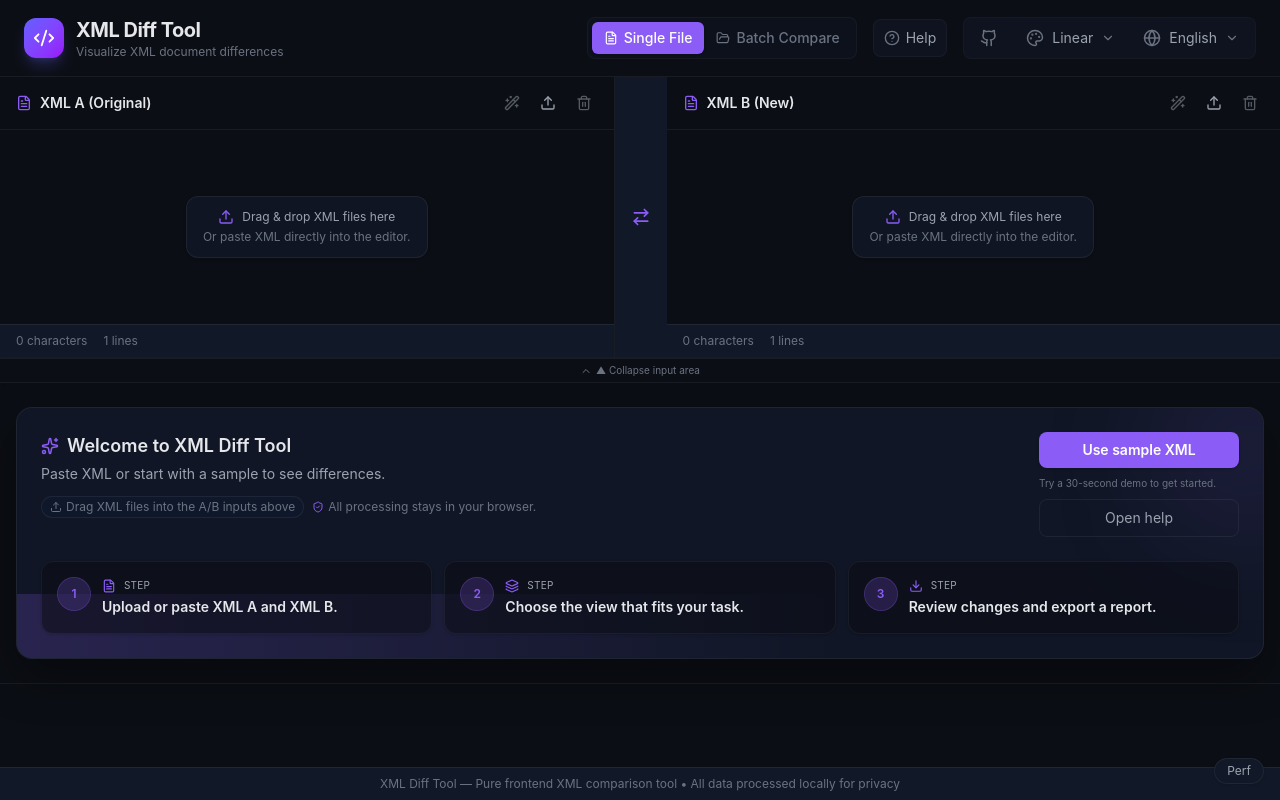
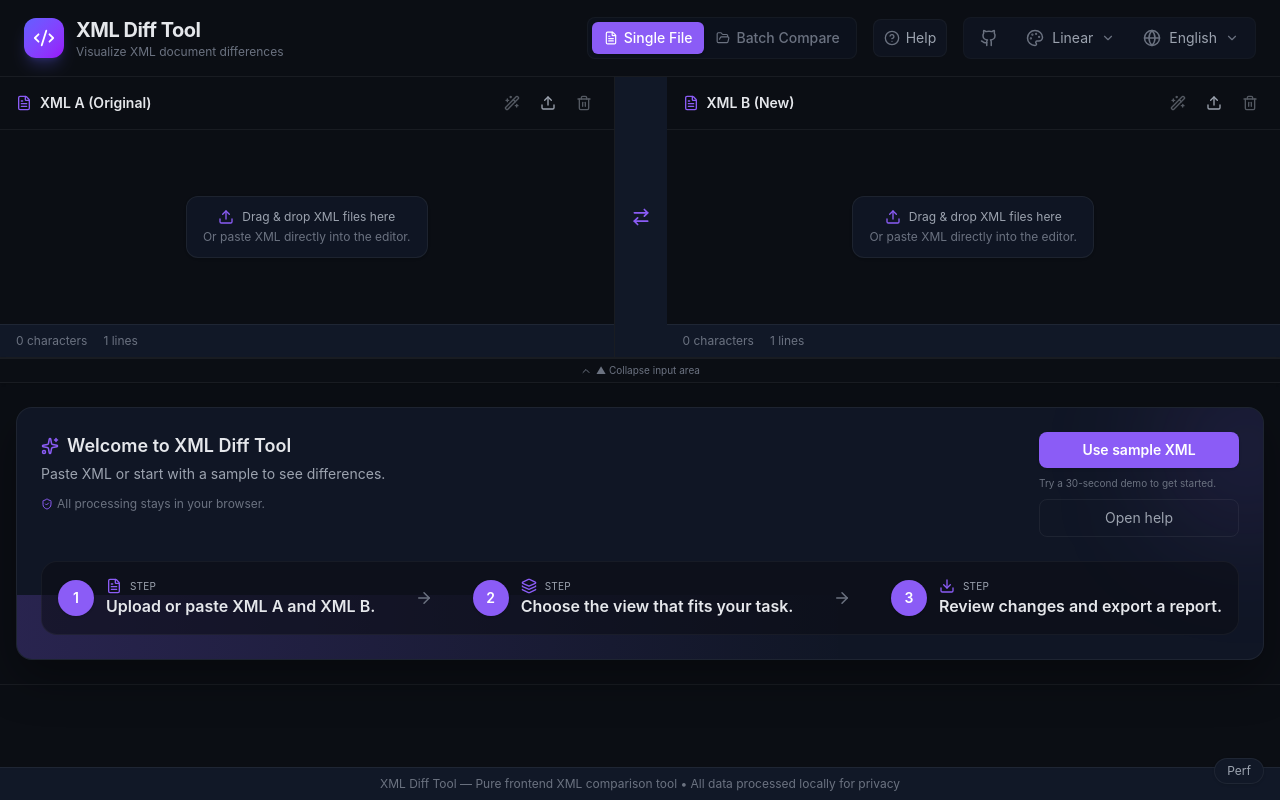
Before and after one commit to adalf0722/xml_diff_tool, a React (Vite) app: page / in a window 1280 px wide. Built offline with nearby package versions, Linux system fonts and the light colour scheme.

Commit message:
Refine empty state flow

```diff
--- a/src/components/EmptyStateCard.tsx
+++ b/src/components/EmptyStateCard.tsx
@@ -1,4 +1,4 @@
-import { FileText, Layers, Download, Sparkles, Upload, ShieldCheck } from 'lucide-react';
+import { FileText, Layers, Download, Sparkles, ShieldCheck, ArrowRight } from 'lucide-react';
 import { useLanguage } from '../contexts/LanguageContext';
 
 interface EmptyStateCardProps {
@@ -24,10 +24,6 @@ export function EmptyStateCard({ onUseSample, onOpenHelp }: EmptyStateCardProps)
               {t.emptySubtitle}
             </p>
             <div className="mt-3 flex flex-wrap items-center gap-2 text-xs text-[var(--color-text-muted)]">
-              <span className="inline-flex items-center gap-1 rounded-full border border-[var(--color-border)] bg-[var(--color-bg-tertiary)] px-2 py-0.5">
-                <Upload size={12} />
-                {t.emptyDropHintCard}
-              </span>
               <span className="inline-flex items-center gap-1">
                 <ShieldCheck size={12} className="text-[var(--color-accent)]" />
                 {t.emptyPrivacyNote}
@@ -55,47 +51,43 @@ export function EmptyStateCard({ onUseSample, onOpenHelp }: EmptyStateCardProps)
           </div>
         </div>
 
-        <div className="grid gap-3 sm:grid-cols-3">
-          <div className="rounded-xl border border-[var(--color-border)]/80 bg-[var(--color-bg-primary)]/55 p-4 shadow-sm">
-            <div className="flex items-start gap-3">
-              <span className="flex h-8 w-8 items-center justify-center rounded-full bg-[var(--color-accent)]/20 text-xs font-semibold text-[var(--color-accent)] ring-1 ring-[var(--color-accent)]/40">
+        <div className="flex flex-col gap-3 rounded-2xl border border-[var(--color-border)]/70 bg-[var(--color-bg-primary)]/55 p-4 sm:flex-row sm:items-center sm:justify-between">
+          <div className="flex items-center gap-3">
+            <span className="flex h-9 w-9 items-center justify-center rounded-full bg-[var(--color-accent)] text-sm font-semibold text-white shadow-sm">
               1
             </span>
-              <div className="space-y-1">
+            <div>
               <div className="flex items-center gap-2 text-[var(--color-text-secondary)]">
-                  <FileText size={14} className="text-[var(--color-accent)]" />
+                <FileText size={16} className="text-[var(--color-accent)]" />
                 <span className="text-[10px] uppercase tracking-wide">{t.emptyStepLabel}</span>
               </div>
-                <div className="text-sm font-semibold text-[var(--color-text-primary)]">{t.emptyStep1}</div>
+              <div className="text-base font-semibold text-[var(--color-text-primary)]">{t.emptyStep1}</div>
             </div>
           </div>
-          </div>
-          <div className="rounded-xl border border-[var(--color-border)]/80 bg-[var(--color-bg-primary)]/55 p-4 shadow-sm">
-            <div className="flex items-start gap-3">
-              <span className="flex h-8 w-8 items-center justify-center rounded-full bg-[var(--color-accent)]/20 text-xs font-semibold text-[var(--color-accent)] ring-1 ring-[var(--color-accent)]/40">
+          <ArrowRight size={18} className="hidden text-[var(--color-text-muted)] sm:block" />
+          <div className="flex items-center gap-3">
+            <span className="flex h-9 w-9 items-center justify-center rounded-full bg-[var(--color-accent)] text-sm font-semibold text-white shadow-sm">
               2
             </span>
-              <div className="space-y-1">
+            <div>
               <div className="flex items-center gap-2 text-[var(--color-text-secondary)]">
-                  <Layers size={14} className="text-[var(--color-accent)]" />
+                <Layers size={16} className="text-[var(--color-accent)]" />
                 <span className="text-[10px] uppercase tracking-wide">{t.emptyStepLabel}</span>
               </div>
-                <div className="text-sm font-semibold text-[var(--color-text-primary)]">{t.emptyStep2}</div>
+              <div className="text-base font-semibold text-[var(--color-text-primary)]">{t.emptyStep2}</div>
             </div>
           </div>
-          </div>
-          <div className="rounded-xl border border-[var(--color-border)]/80 bg-[var(--color-bg-primary)]/55 p-4 shadow-sm">
-            <div className="flex items-start gap-3">
-              <span className="flex h-8 w-8 items-center justify-center rounded-full bg-[var(--color-accent)]/20 text-xs font-semibold text-[var(--color-accent)] ring-1 ring-[var(--color-accent)]/40">
+          <ArrowRight size={18} className="hidden text-[var(--color-text-muted)] sm:block" />
+          <div className="flex items-center gap-3">
+            <span className="flex h-9 w-9 items-center justify-center rounded-full bg-[var(--color-accent)] text-sm font-semibold text-white shadow-sm">
               3
             </span>
-              <div className="space-y-1">
+            <div>
               <div className="flex items-center gap-2 text-[var(--color-text-secondary)]">
-                  <Download size={14} className="text-[var(--color-accent)]" />
+                <Download size={16} className="text-[var(--color-accent)]" />
                 <span className="text-[10px] uppercase tracking-wide">{t.emptyStepLabel}</span>
               </div>
-                <div className="text-sm font-semibold text-[var(--color-text-primary)]">{t.emptyStep3}</div>
-              </div>
+              <div className="text-base font-semibold text-[var(--color-text-primary)]">{t.emptyStep3}</div>
             </div>
           </div>
         </div>
--- a/src/i18n/translations.ts
+++ b/src/i18n/translations.ts
@@ -111,7 +111,6 @@ export interface Translations {
   emptyUseSample: string;
   emptyOpenHelp: string;
   emptyDropHint: string;
-  emptyDropHintCard: string;
   emptyPrivacyNote: string;
   emptySampleHint: string;
   emptyPasteHint: string;
@@ -325,7 +324,6 @@ export const translations: Record<Language, Translations> = {
     emptyUseSample: 'Use sample XML',
     emptyOpenHelp: 'Open help',
     emptyDropHint: 'Drag & drop XML files here',
-    emptyDropHintCard: 'Drag XML files into the A/B inputs above',
     emptyPrivacyNote: 'All processing stays in your browser.',
     emptySampleHint: 'Try a 30-second demo to get started.',
     emptyPasteHint: 'Or paste XML directly into the editor.',
@@ -538,7 +536,6 @@ export const translations: Record<Language, Translations> = {
     emptyUseSample: '使用範例 XML',
     emptyOpenHelp: '開啟說明',
     emptyDropHint: '拖拉 XML 檔案到此',
-    emptyDropHintCard: '拖拉 XML 到上方 A/B 輸入區',
     emptyPrivacyNote: '所有處理皆在本機瀏覽器完成。',
     emptySampleHint: '約 30 秒示範，快速上手。',
     emptyPasteHint: '或直接貼上 XML 內容。',
@@ -751,7 +748,6 @@ export const translations: Record<Language, Translations> = {
     emptyUseSample: '使用示例 XML',
     emptyOpenHelp: '打开说明',
     emptyDropHint: '拖拽 XML 文件到此',
-    emptyDropHintCard: '拖拽 XML 到上方 A/B 输入区',
     emptyPrivacyNote: '所有处理均在本地浏览器完成。',
     emptySampleHint: '约 30 秒示范，快速上手。',
     emptyPasteHint: '或直接粘贴 XML 内容。',
```
Lines whose indentation alone changed are shown as unchanged.
